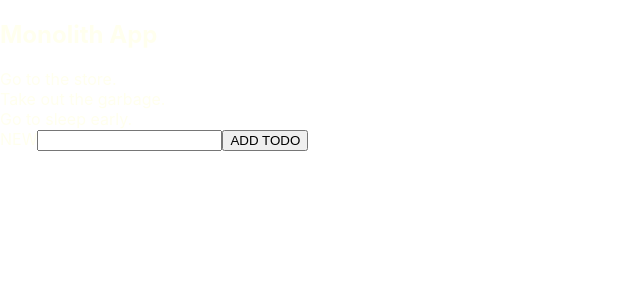
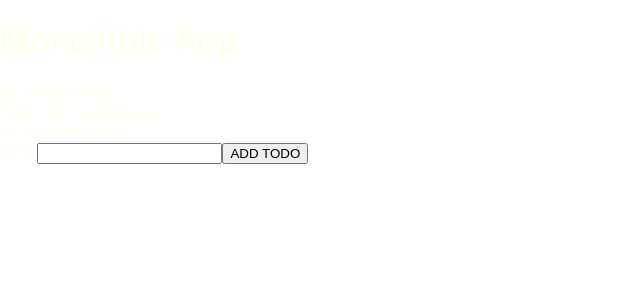
Before and after one commit to franaragm/ng-solid-design, an Angular app: page / in a window 1280 px wide. Shown: the top 300 px of the page, without its empty margins (0-640 px from the left). Built offline with nearby package versions, Linux system fonts and the light colour scheme.

Commit message:
Ensure that classes are more generic yet semantic.

```diff
--- a/src/app/01-the-monolith/monolith/monolith.component.html
+++ b/src/app/01-the-monolith/monolith/monolith.component.html
@@ -1,23 +1,19 @@
-<header>
-  <nav class="brand">
-    <div class="container flex">
-      <h1 class="logo">Monolith App</h1>
-    </div>
-  </nav>
+<header class="header">
+  <div class="container flex flex--jc-c">
+    <h1 class="logo">Monolithic App</h1>
+  </div>
 </header>
-<main>
-  <div class="todos">
-    <div class="container">
-      <div *ngFor="let item of list">
-        {{ item.task }}
-      </div>
+<main class="main">
+  <div class="container">
+    <div class="card" *ngFor="let item of list">
+      {{ item.task }}
     </div>
   </div>
 </main>
-<footer>
-  <form>
+<footer class="footer">
+  <form class="container flex form">
     <label for="new-todo">NEW</label>
     <input type="text" name="new-todo" id="new" />
-    <input type="submit" value="ADD TODO">
+    <input type="submit" value="ADD TODO" />
   </form>
 </footer>
```
